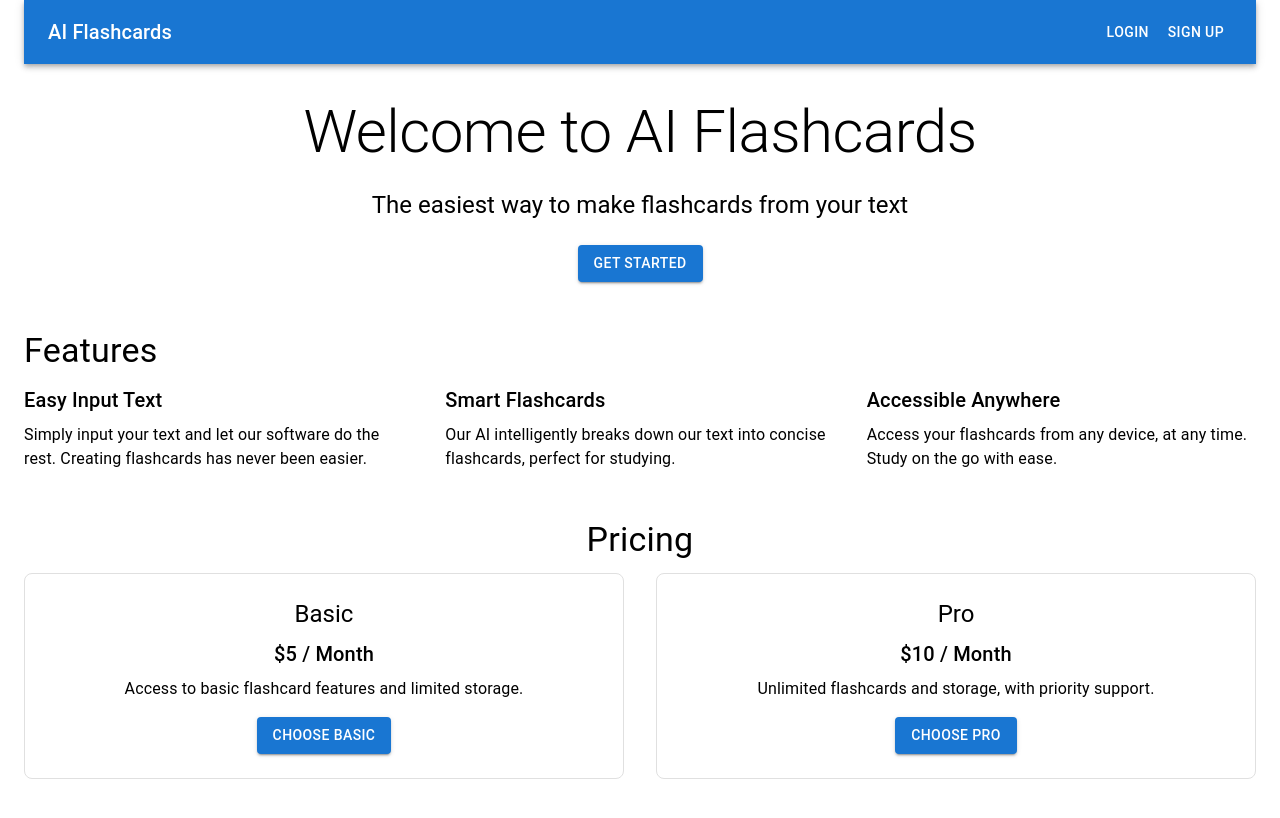
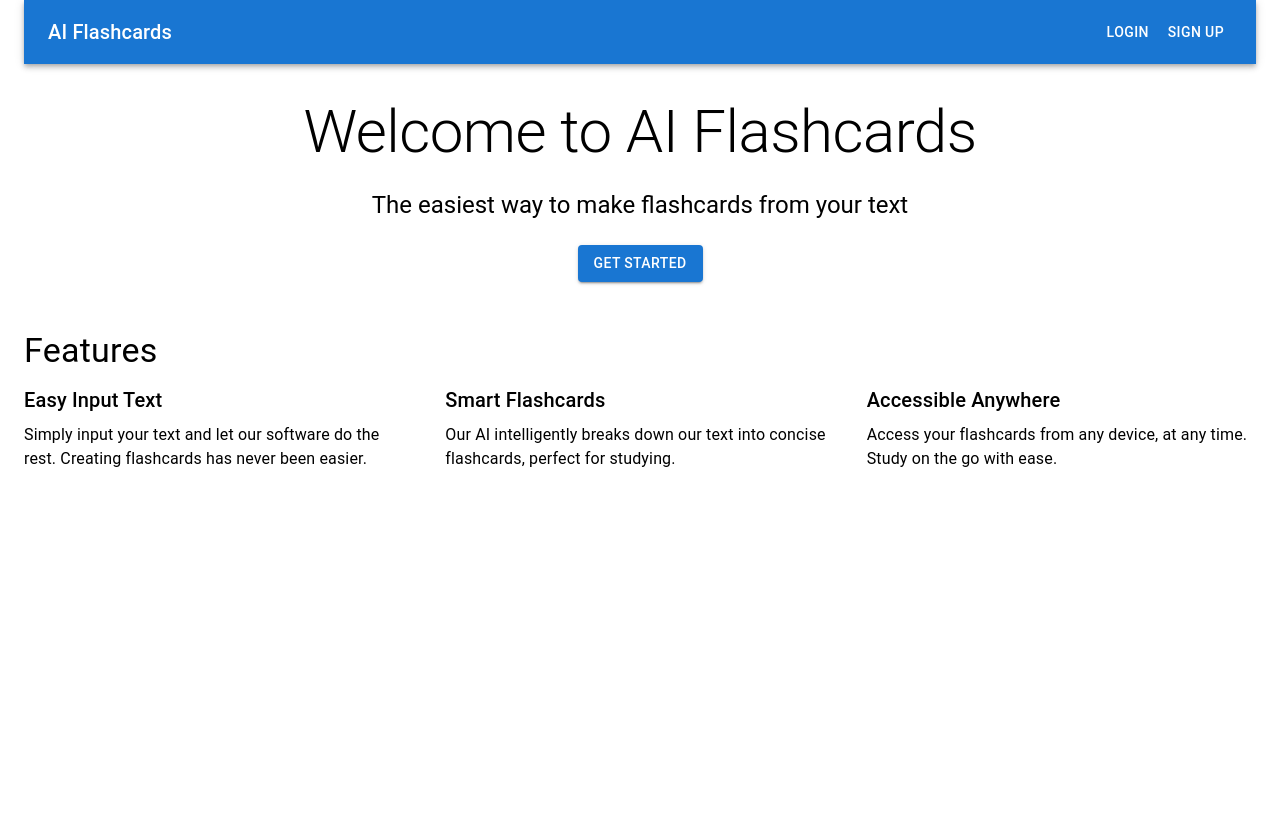
Before and after one commit to HeadstaterAI-24/ai_flashcards, a Next.js app: page / in a window 1280 px wide. Shown: the top 818 px of the page. Built offline with nearby package versions, Linux system fonts and the light colour scheme; no server answers.

Commit message:
Remove pricing options from home page

```diff
--- a/app/page.js
+++ b/app/page.js
@@ -86,61 +86,6 @@ export default function Home() {
           </Grid>
         </Grid>
       </Box>
-      <Box sx={{my: 6, textAlign: 'center'}}>
-        <Typography variant="h4" gutterBottom>
-          Pricing
-        </Typography>
-        <Grid container spacing={4}>
-          <Grid item xs={12} md={6}>
-            <Box
-              sx={{
-                p: 3,
-                border: '1px solid',
-                borderColor: 'grey.300',
-                borderRadius: 2,
-              }}
-            >
-              <Typography variant="h5" gutterBottom>
-                Basic
-              </Typography>
-              <Typography variant="h6" gutterBottom>
-                $5 / Month
-              </Typography>
-              <Typography>
-                {' '}
-                Access to basic flashcard features and limited storage.
-              </Typography>
-              <Button variant="contained" color="primary" sx={{mt: 2}}>
-                Choose basic
-              </Button>
-            </Box>
-          </Grid>
-          <Grid item xs={12} md={6}>
-          <Box
-              sx={{
-                p: 3,
-                border: '1px solid',
-                borderColor: 'grey.300',
-                borderRadius: 2,
-              }}
-            >
-              <Typography variant="h5" gutterBottom>
-                Pro
-              </Typography>
-              <Typography variant="h6" gutterBottom>
-                $10 / Month
-              </Typography>
-              <Typography>
-                {' '}
-                Unlimited flashcards and storage, with priority support.
-              </Typography>
-              <Button variant="contained" color="primary" sx={{mt: 2}}>
-                Choose Pro
-              </Button>
-            </Box>
-          </Grid>
-        </Grid>
-      </Box>
     </Container>
   )
 }
```
